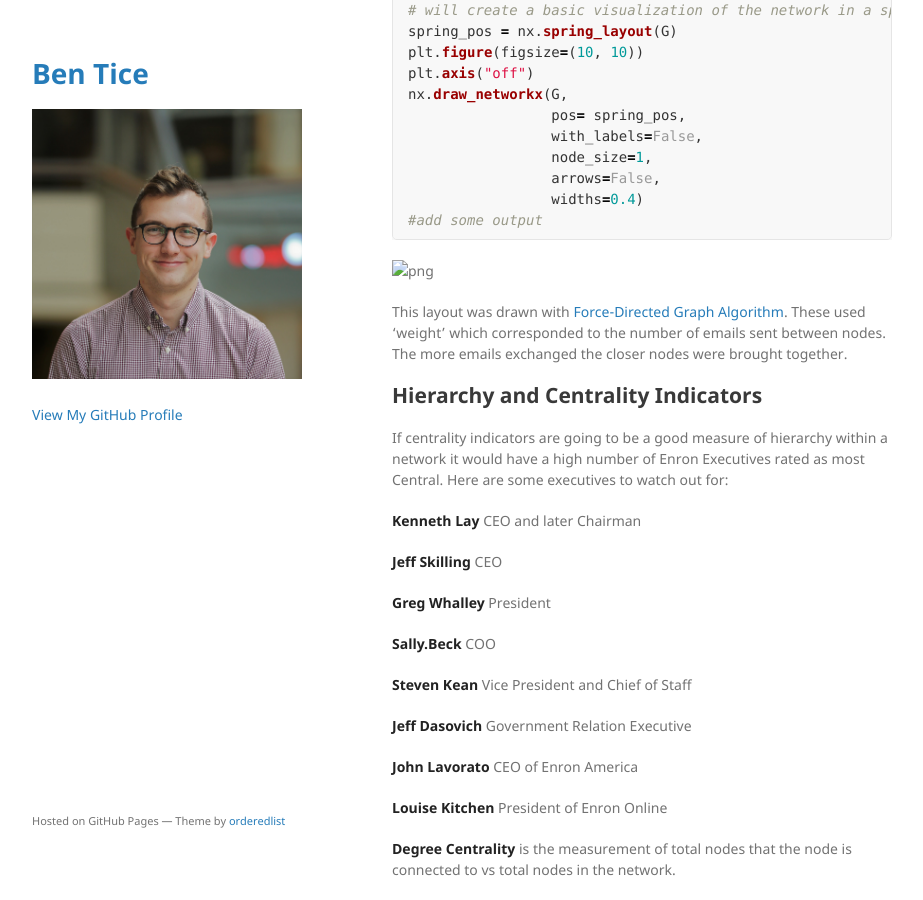
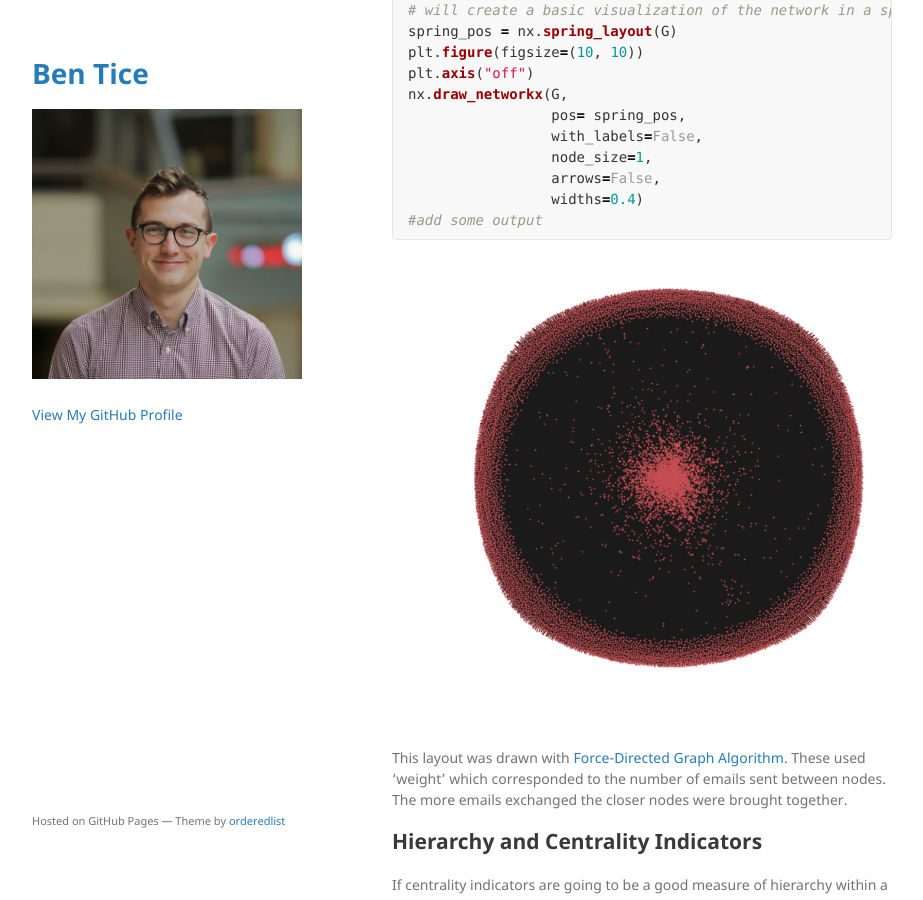
Before and after one commit to bentice/bentice.github.io, a Jekyll site: the page built from Enron_Article.md, in a window 1280 px wide and 900 px high, scrolled down 1259 px. Shown: the whole window, without its empty margins (178-1101 px from the left). Built offline with Jekyll 4.4.1, drawn with Linux system fonts in a browser that asks for light colours; nearby versions of some CDN libraries; a script that is not in the unit is left out; comment, search, counter and statistics services are not loaded; the repository's description, which GitHub fills in, is left out.

Commit message:
reajusted graphs

````diff
--- a/Enron_Article.md
+++ b/Enron_Article.md
@@ -168,7 +168,7 @@ nx.draw_networkx(G,
 #add some output
 ```
 
-![png](/assets/img/Enron/Total_Enron.png)
+![png](/assets/img/Enron/total_enron.png)
 
 
 This layout was drawn with [Force-Directed Graph Algorithm](https://en.wikipedia.org/wiki/Force-directed_graph_drawing). These used ‘weight’ which corresponded to the number of emails sent between nodes. The more emails exchanged the closer nodes were brought together.
````
Also changed, not shown: assets/img/Enron/all_email_corr.png, assets/img/Enron/c_corr.png, assets/img/Enron/private_email_corr.png, assets/img/Enron/rank_corr.png, assets/img/Enron/top_cent_corr.png, assets/img/Enron/total_enron.png (added).
